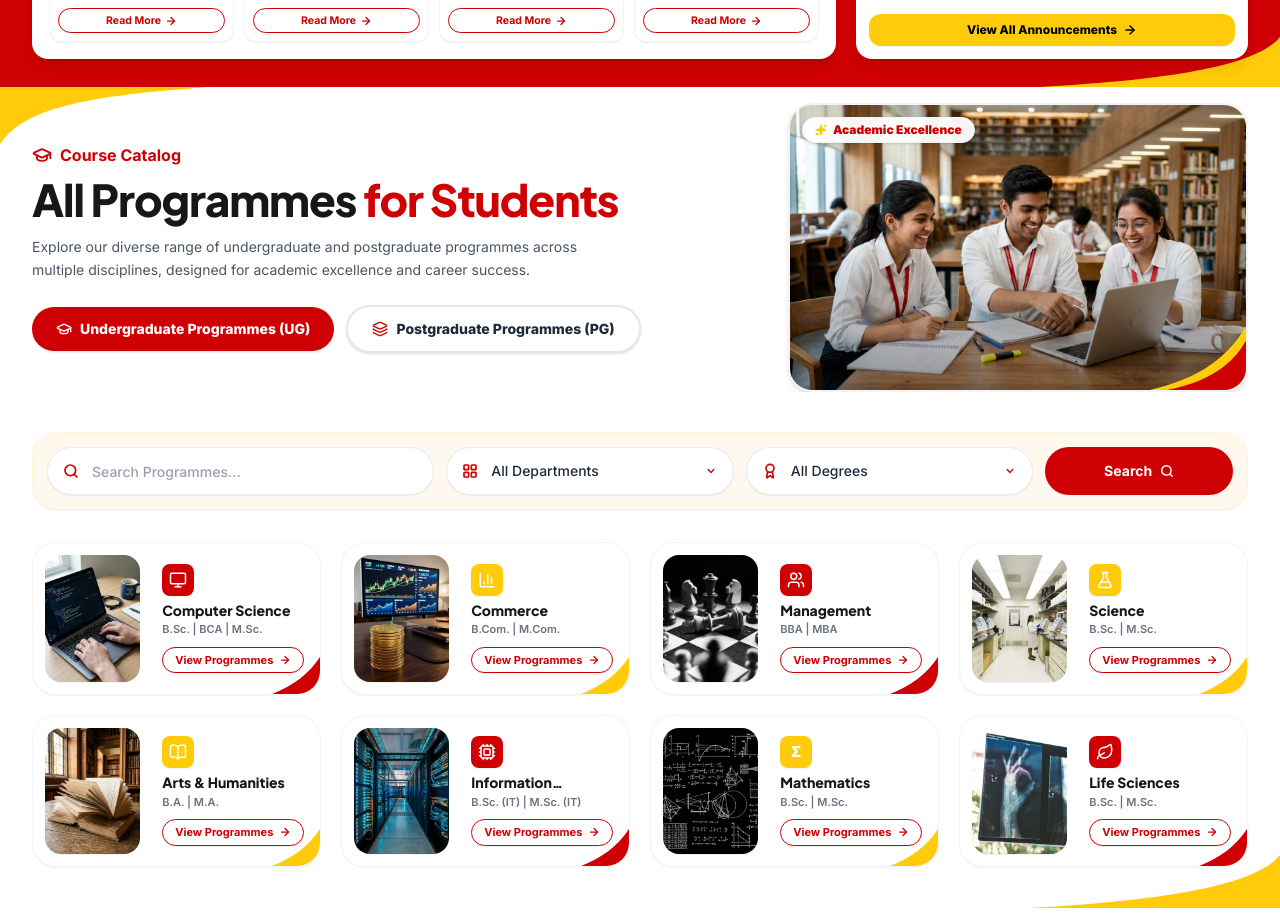
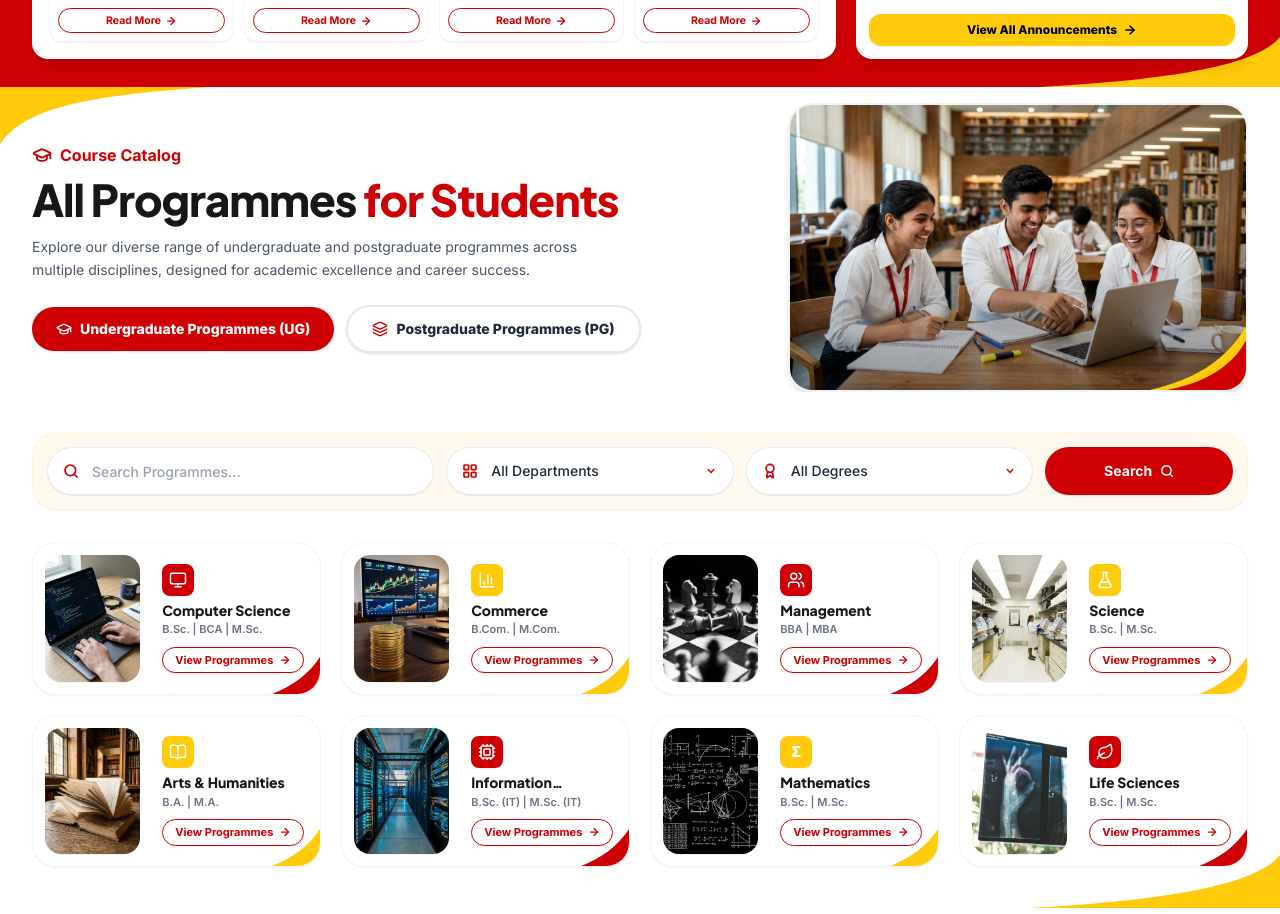
Before and after one commit to Tharun-cs/SSEC-ARTS, a Next.js app: page / in a window 1280 px wide. Shown: the part 2684-3598 px from the top of the page. Built offline with nearby package versions, Linux system fonts and the light colour scheme.

Commit message:
fix: remove Academic Excellence floating badge from catalog hero card

```diff
--- a/src/components/catalog/CourseCatalogHero.tsx
+++ b/src/components/catalog/CourseCatalogHero.tsx
@@ -2,7 +2,7 @@
 
 import React from 'react';
 import { motion } from 'framer-motion';
-import { GraduationCap, Layers, Sparkles } from 'lucide-react';
+import { GraduationCap, Layers } from 'lucide-react';
 
 interface CourseCatalogHeroProps {
   activeLevel: 'UG' | 'PG';
@@ -104,15 +104,6 @@ export const CourseCatalogHero: React.FC<CourseCatalogHeroProps> = ({
         >
           {/* Proper, Clean Rectangular Framed Card with Rounded Corners */}
           <div className="relative w-full max-w-[460px] mx-auto lg:mx-0 rounded-2xl sm:rounded-3xl bg-white border-2 border-gray-100 shadow-md hover:shadow-xl transition-all duration-300 overflow-hidden group select-none">
-
-            {/* Top Badge: Floating Pill with Sparkles Icon */}
-            <div className="absolute top-3 left-3 z-20">
-              <span className="inline-flex items-center gap-1.5 bg-white/95 backdrop-blur-xs text-[#CF0003] font-black text-[10.5px] sm:text-xs px-3 py-1 rounded-full shadow-sm border border-gray-100">
-                <Sparkles className="w-3 h-3 text-[#FFCB0B] fill-[#FFCB0B]" />
-                <span>Academic Excellence</span>
-              </span>
-            </div>
-
             {/* Students Photograph Container */}
             <div className="relative aspect-[16/10] w-full overflow-hidden bg-gray-50">
               <img
```
